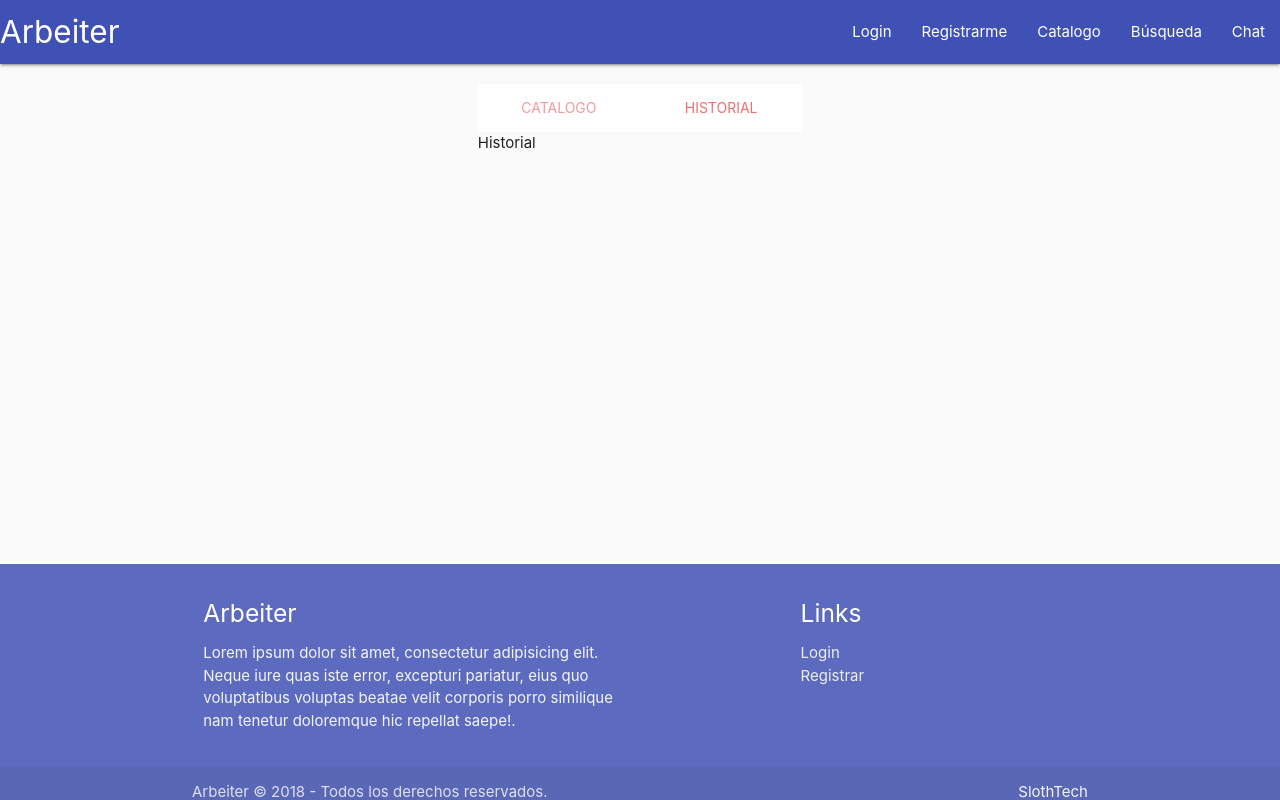
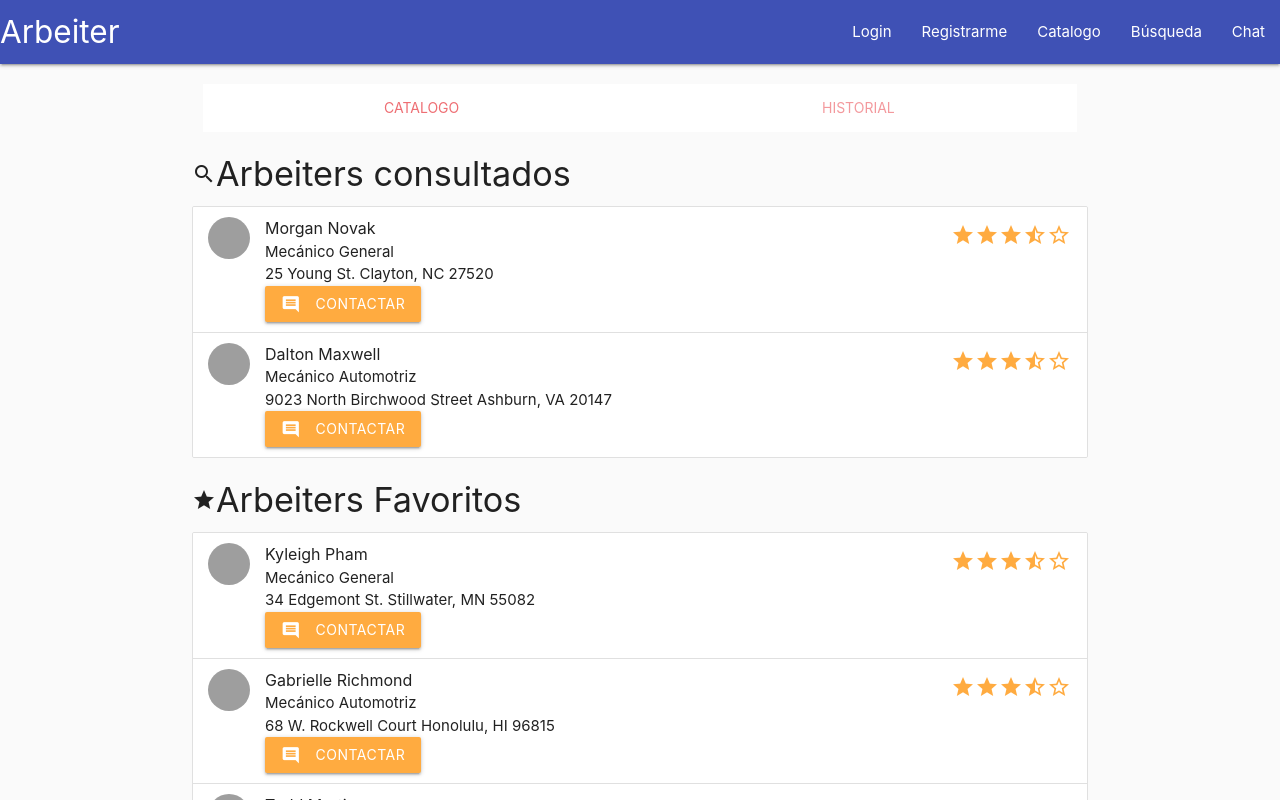
Before and after one commit to imjpfeliciano/arbeiter-client, a Vue app: page /dashboard/historial in a window 1280 px wide. Shown: the top 800 px of the page. Built offline with nearby package versions, Linux system fonts and the light colour scheme; grey boxes are pictures that could not be loaded.

Commit message:
Vista de historial creada

```diff
--- a/src/components/dashboard/historial.vue
+++ b/src/components/dashboard/historial.vue
@@ -1,17 +1,72 @@
 <template>
+	<div>
 		<div class="row">
 			<div class="col s12">
 				<ul class="tabs">
-        <li class="tab col s6"><a href="/dashboard/catalogo">Catalogo</a></li>
-        <li class="tab col s6"><a class="active" href="/dashboard/historial">Historial</a></li>
+					<li class="tab col s6"><a class="active" href="/dashboard/catalogo">Catalogo</a></li>
+					<li class="tab col s6"><a href="/dashboard/historial">Historial</a></li>
 				</ul>
 			</div>
-    <div class="col s12">Historial</div>
+		</div>
+		<h4><i class="material-icons">search</i>Arbeiters consultados</h4>
+		<ul class="collection">
+			<contact-card
+				v-for="(contactItem, index) in recomendados"
+				:key="index"
+
+				:id="contactItem.id"
+				:nombre="contactItem.nombre"
+				:imageURL="contactItem.imageURL"
+				:servicio="contactItem.servicio"
+				:rating="contactItem.rating"
+				:direccion="contactItem.direccion"
+			/>
+		</ul>
+
+		<h4><i class="material-icons">star</i>Arbeiters Favoritos</h4>
+		<ul class="collection">
+			<contact-card
+				v-for="(contactItem, index) in contacts"
+				:key="index"
+
+				:id="contactItem.id"
+				:nombre="contactItem.nombre"
+				:imageURL="contactItem.imageURL"
+				:servicio="contactItem.servicio"
+				:rating="contactItem.rating"
+				:direccion="contactItem.direccion"
+			/>
+		</ul>
 	</div>
 </template>
 
 <script>
+
+import ContactCard from './../contact/contact.vue';
+
 export default {
+	data() {
+		return {
+			contacts: [
+				{ id: 53, nombre: 'Kyleigh Pham', imageURL: 'https://randomuser.me/api/portraits/men/53.jpg', servicio: 'Mecánico General', rating: 1, direccion: '34 Edgemont St. Stillwater, MN 55082'},
+				{ id: 54, nombre: 'Gabrielle Richmond', imageURL: 'https://randomuser.me/api/portraits/men/54.jpg', servicio: 'Mecánico Automotriz', rating: 1, direccion: '68 W. Rockwell Court Honolulu, HI 96815'},
+				{ id: 55, nombre: 'Todd Martin', imageURL: 'https://randomuser.me/api/portraits/men/55.jpg', servicio: 'Mecánico en Suspensión', rating: 1, direccion: '3 Big Rock Cove Street Chesapeake, VA 23320'},
+				{ id: 56, nombre: 'Gerardo Black', imageURL: 'https://randomuser.me/api/portraits/men/56.jpg', servicio: 'Mecánico General', rating: 1, direccion: '80 Iroquois Street Upland, CA 91784'},
+				{ id: 57, nombre: 'Sarai Moon', imageURL: 'https://randomuser.me/api/portraits/women/57.jpg', servicio: 'Mecánico General', rating: 1, direccion: '844 W. Mayflower Street Green Bay, WI 54302'},
+			],
+
+			recomendados: [
+				{ id: 58, nombre: 'Morgan Novak', imageURL: 'https://randomuser.me/api/portraits/men/58.jpg', servicio: 'Mecánico General', rating: 1, direccion: '25 Young St. Clayton, NC 27520'},
+				{ id: 59, nombre: 'Dalton Maxwell', imageURL: 'https://randomuser.me/api/portraits/men/59.jpg', servicio: 'Mecánico Automotriz', rating: 1, direccion: '9023 North Birchwood Street Ashburn, VA 20147'},
+			]
+		};
+	},
+	components: {
+		ContactCard,
+	}
 
 }
 </script>
+
+<style scoped>
+</style>
--- a/src/router.js
+++ b/src/router.js
@@ -7,6 +7,7 @@ import Catalogo from './components/dashboard/catalogo.vue';
 import Historial from './components/dashboard/historial.vue';
 import Filter from './components/filter/filter.vue';
 import ChatView from './components/chatview/chatview.vue';
+
 
 Vue.use(Router);
 
```
Lines whose indentation alone changed are shown as unchanged.
